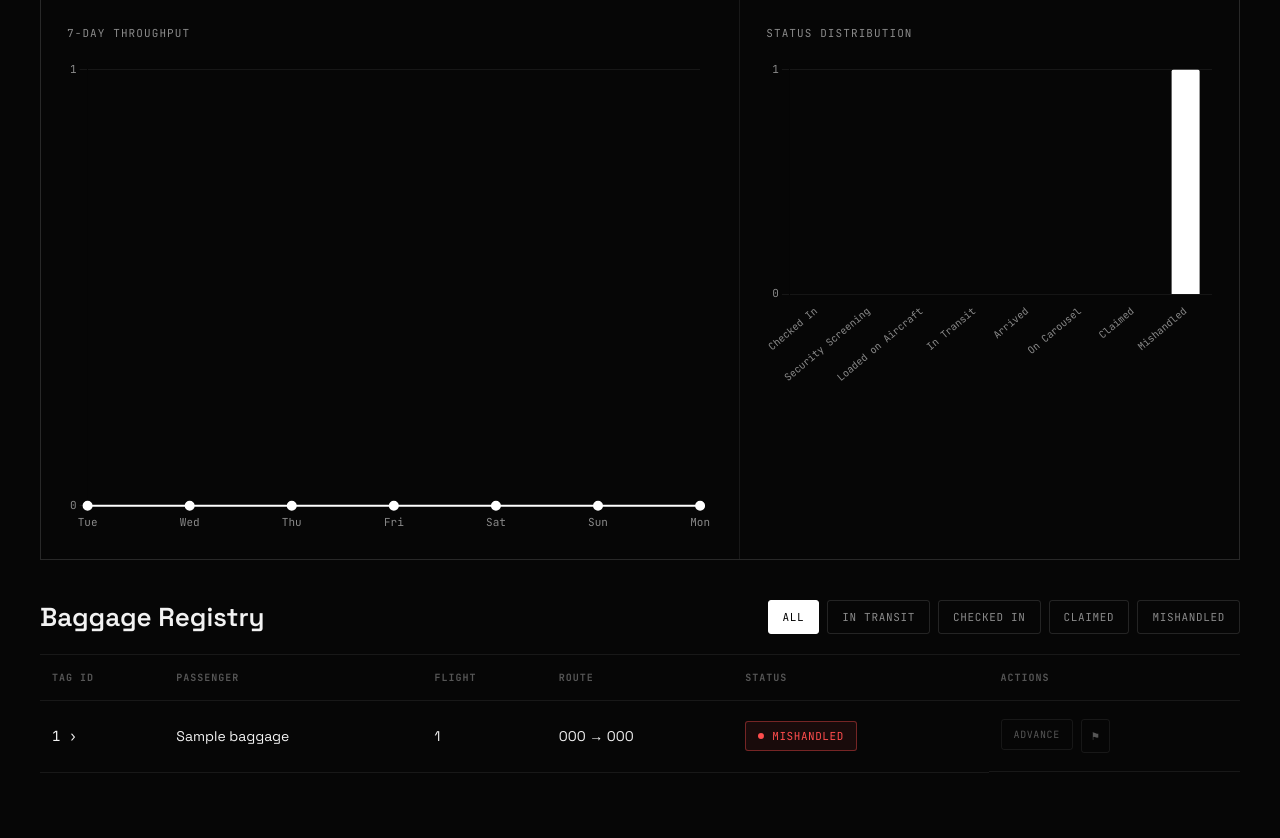
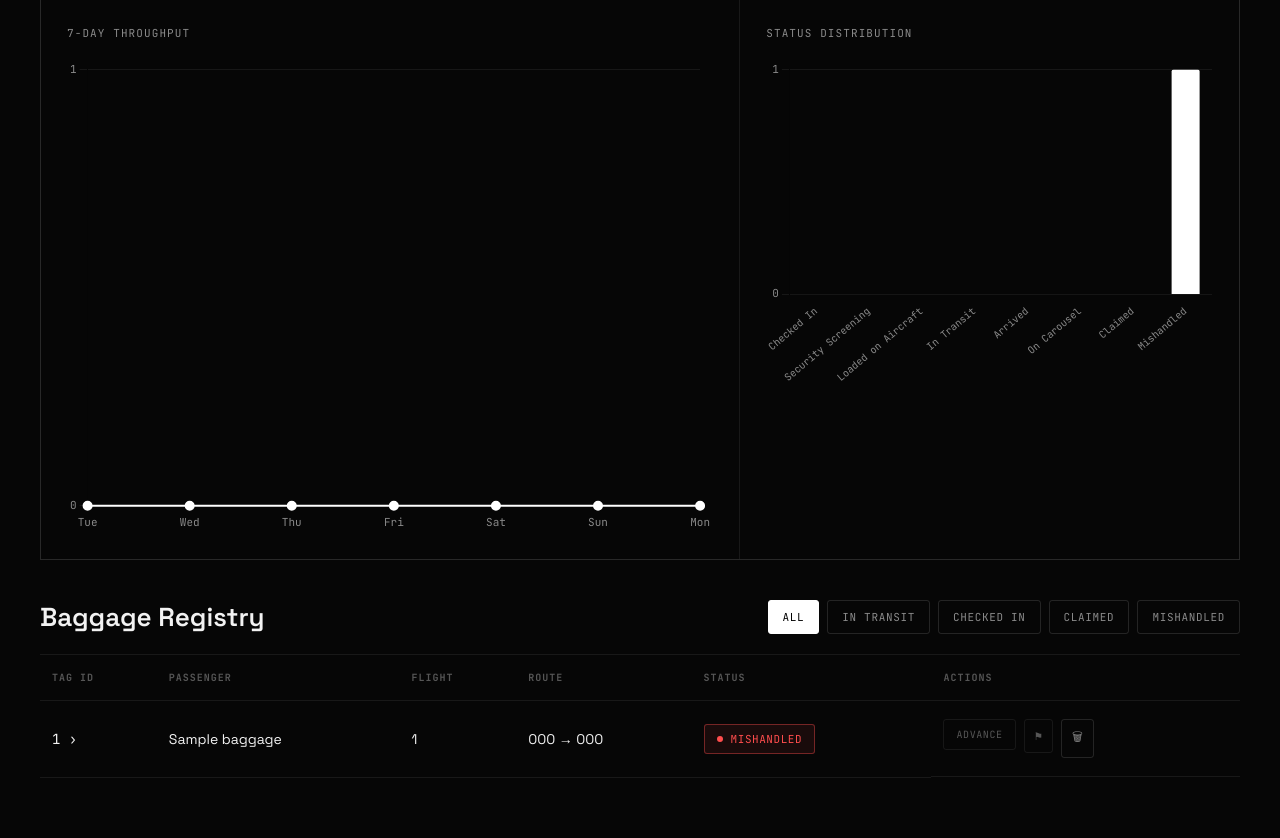
Before and after one commit to simran8405/AeroTrack, a Flask app: page /operations in a window 1280 px wide. Shown: the part 445-1283 px from the top of the page. Before the commit the page ends 1218 px from the top, so only its background shows below. Run offline with Flask 3, Linux system fonts and the light colour scheme; a database or web service that is not in the repository returns one stand-in record (values such as "Sample title").

Commit message:
AeroTrack: baggage tracking system

```diff
--- a/app.py
+++ b/app.py
@@ -198,6 +198,12 @@ def flag_baggage(tag_id):
     return redirect(url_for("operations"))
 
 
+@app.route("/operations/delete/<tag_id>", methods=["POST"])
+def delete_baggage_by_tag(tag_id):
+    baggage_collection.delete_one({"tag_id": tag_id})
+    return redirect(url_for("operations"))
+
+
 # =========================
 # CHECK-IN DESK
 # =========================
--- a/static/css/style.css
+++ b/static/css/style.css
@@ -413,6 +413,17 @@ input, select, textarea { font-family: var(--mono); }
 .btn-flag:hover:not(:disabled) { background: var(--alert-bg); }
 .btn-flag:disabled { color: var(--text-faint); border-color: var(--border-soft); cursor: not-allowed; }
 
+.btn-delete {
+    background: transparent;
+    border: 1px solid var(--border);
+    color: var(--text-dim);
+    padding: 8px 10px;
+    border-radius: 3px;
+    font-size: 12px;
+}
+
+.btn-delete:hover { background: var(--alert-bg); border-color: rgba(255,77,77,0.35); color: var(--alert); }
+
 .empty-row { text-align: center; color: var(--text-faint); padding: 40px 0 !important; }
 
 /* ============ CHECK-IN ============ */
--- a/templates/operations.html
+++ b/templates/operations.html
@@ -98,6 +98,9 @@
                             <form action="{{ url_for('flag_baggage', tag_id=bag.tag_id) }}" method="POST" class="inline-form">
                                 <button type="submit" class="btn-flag" {{ 'disabled' if bag.status in ('Claimed','Mishandled') else '' }}>&#9873;</button>
                             </form>
+                            <form action="{{ url_for('delete_baggage_by_tag', tag_id=bag.tag_id) }}" method="POST" class="inline-form" onsubmit="return confirm('Delete baggage record {{ bag.tag_id }}? This cannot be undone.');">
+                                <button type="submit" class="btn-delete">&#128465;</button>
+                            </form>
                         </td>
                     </tr>
                     {% else %}
```
